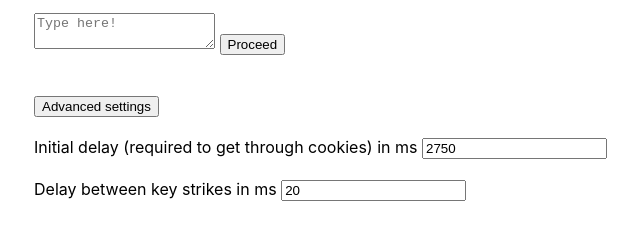
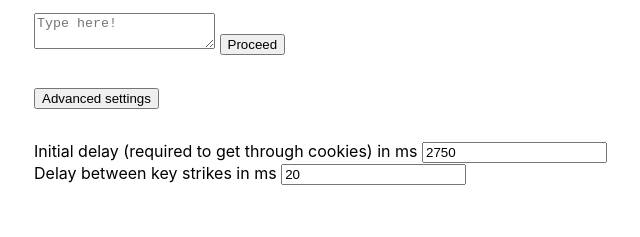
Before and after one commit to KotvicCodes/musicalist, a browser extension: page src/index.html in a window 1280 px wide. Both pictures are taken after a click on the button "Advanced settings". Shown: the part 137-374 px from the top of the page, without its empty margins (302-942 px from the left). Drawn offline with Linux system fonts and the light colour scheme.

Commit message:
pre-release code cleanup
1.0
disabled auto-opening of devtools
1.1
changed comments
1.2
moved the margins into CSS from html and refactored the code a lil

```diff
--- a/src/index.css
+++ b/src/index.css
@@ -10,3 +10,11 @@ body {
 .hidden {
      display: none;
 }
+
+
+/*! Main */
+
+.main > div,
+#advancedButtonQ {
+     margin-bottom: 2rem;
+}
--- a/src/index.html
+++ b/src/index.html
@@ -18,18 +18,19 @@
                <textarea id="inputTextareaQ" placeholder="Type here!"></textarea>
                <button id="scrapeButtonQ" class="main__button">Proceed</button>
           </div>
-          <br><br>
 
           <!--* Advanced settings -->
-          <button id="advancedButtonQ">Advanced settings</button><br><br>
+          <button id="advancedButtonQ">Advanced settings</button>
           <div id="advancedQ" class="hidden">
-               <label for="initialDelay">Initial delay (required to get through cookies) in ms</label>
-               <input id="initialDelayQ" type="number" name="initialDelay">
-               <br><br>
-               <label for="keyDelay">Delay between key strikes in ms</label>
-               <input id="keyDelayQ" type="number" name="keyDelay">
+               <div>
+                    <label for="initialDelay">Initial delay (required to get through cookies) in ms</label>
+                    <input id="initialDelayQ" type="number" name="initialDelay">
+               </div>
+               <div>
+                    <label for="keyDelay">Delay between key strikes in ms</label>
+                    <input id="keyDelayQ" type="number" name="keyDelay">
+               </div>
           </div>
-          <br><br>
 
           <!--* Output -->
           <div id="outputQ"></div>
--- a/src/musicalist.js
+++ b/src/musicalist.js
@@ -9,7 +9,6 @@ const path = require('path')
 //! Puppeteering Metadata
 
 async function puppeteering(array, initialTimeout, keyDelay) {
-     //* Acess array length
      const length = array.length
 
      //* Start the browser with extension
--- a/src/renderer.js
+++ b/src/renderer.js
@@ -71,7 +71,7 @@ function textToArray(text) {
      }
      const lines = text.split(',')
      array = lines.map(line => line.trim()).filter(line => line.length > 0)
-     // Remove duplicates
+     // remove duplicates
      array = [...new Set(array)]
 
      return array
```
Also changed, not shown: src/index.js (+10 -12 lines).
